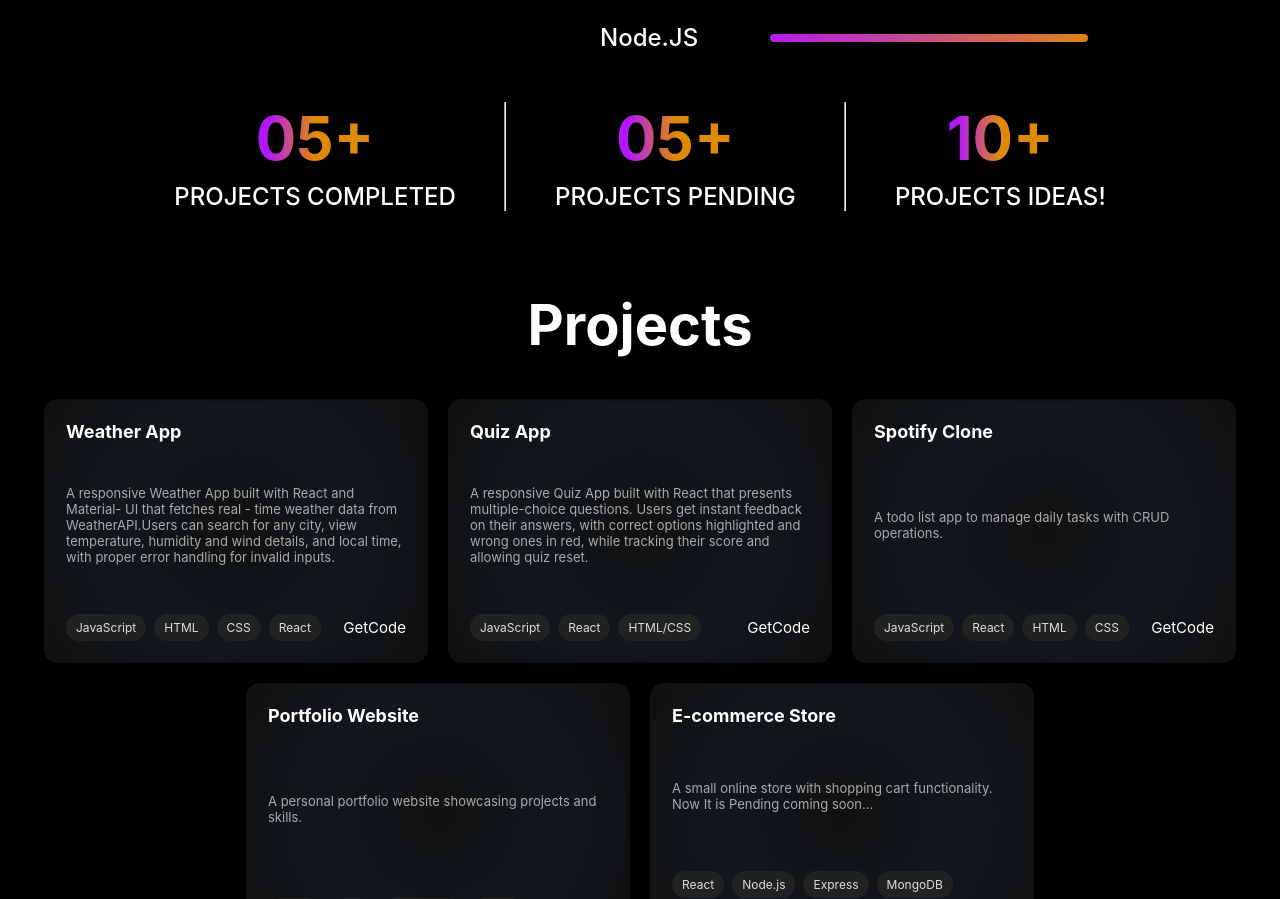
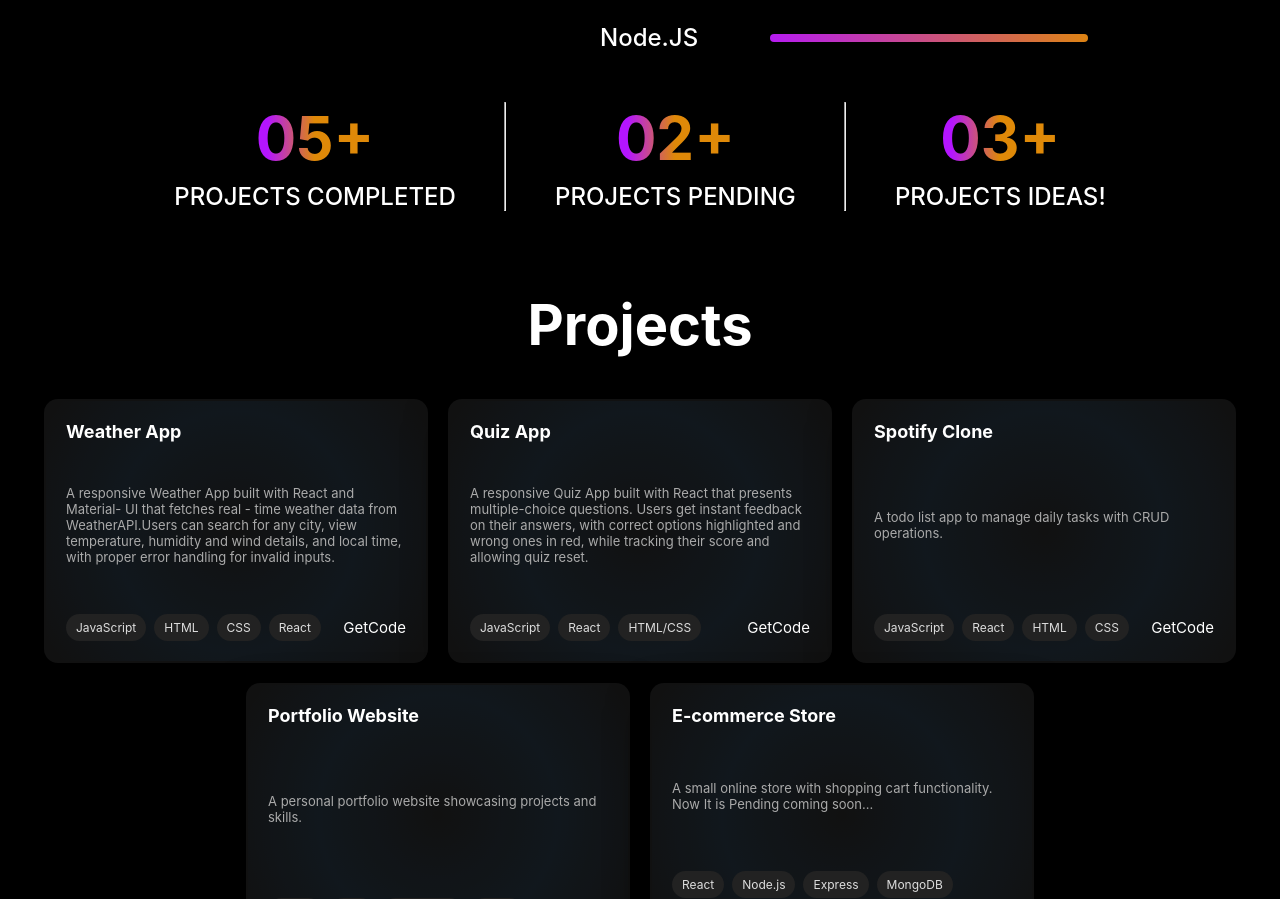
Before and after one commit to surajgupta9161/portfolio, a React (Vite) app: page / in a window 1280 px wide. Shown: the part 1371-2270 px from the top of the page. Built offline with nearby package versions, Linux system fonts and the light colour scheme.

Commit message:
Update About.jsx

```diff
--- a/src/Components/About/About.jsx
+++ b/src/Components/About/About.jsx
@@ -33,12 +33,12 @@ const About = () => {
                     </div>
                     <hr />
                     <div className="achivement">
-                        <h1>05+</h1>
+                        <h1>02+</h1>
                         <p>PROJECTS PENDING</p>
                     </div>
                     <hr />
                     <div className="achivement">
-                        <h1>10+</h1>
+                        <h1>03+</h1>
                         <p>PROJECTS IDEAS!</p>
                     </div>
                 </div>
```
